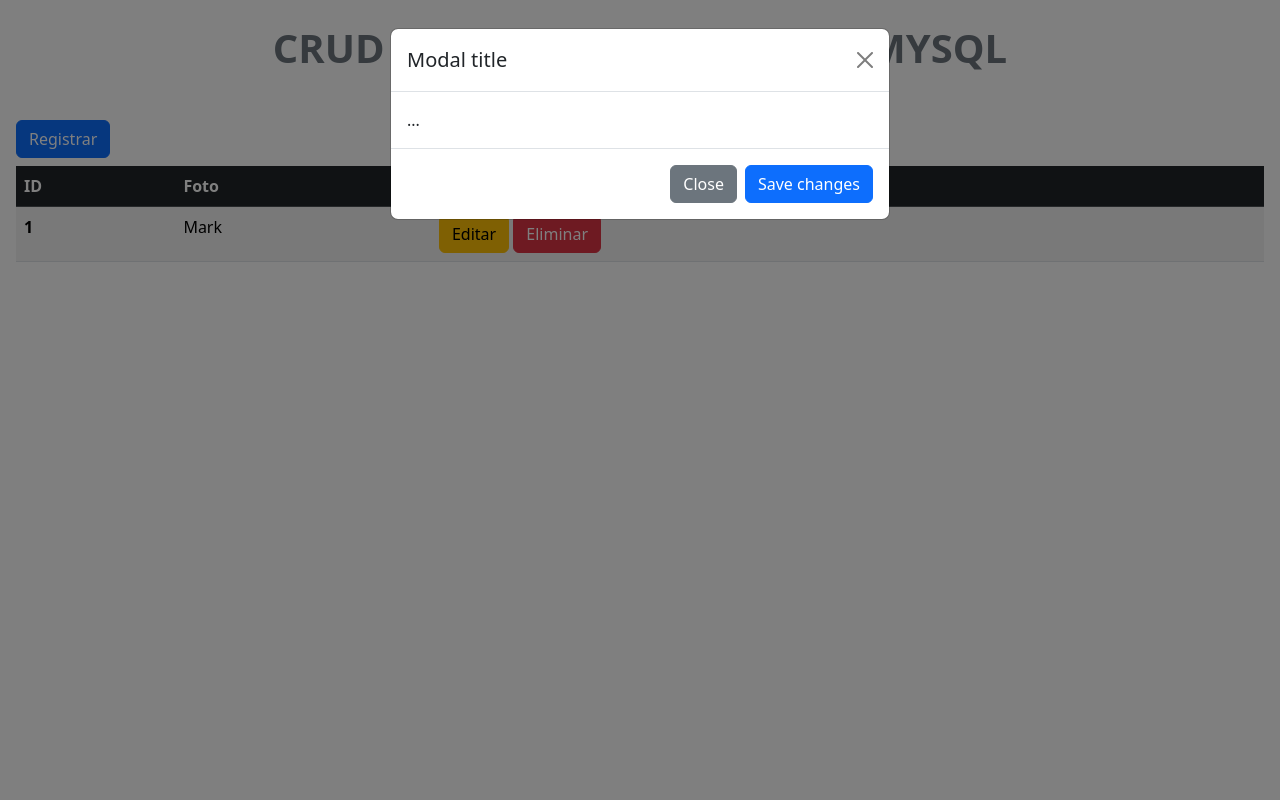
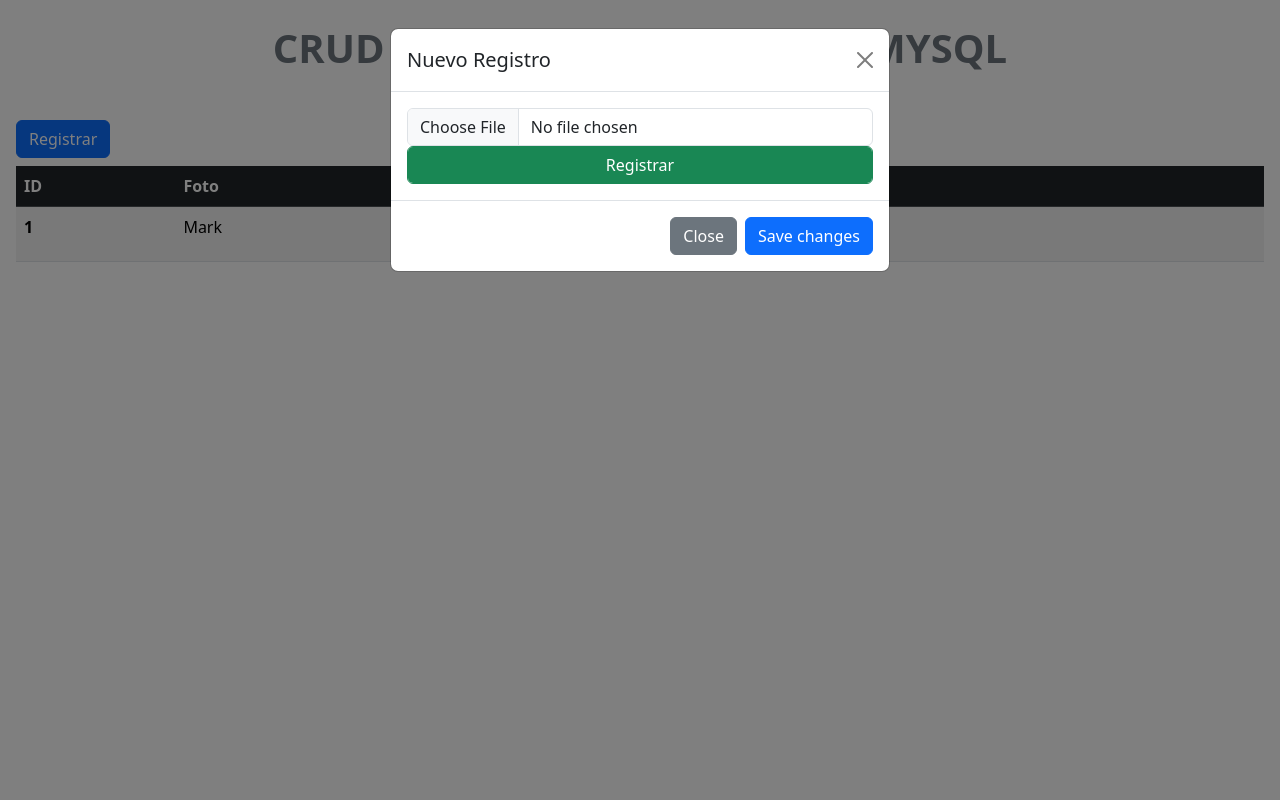
Before and after one commit to devos10/crud_imagenes, a PHP site: page / in a window 1280 px wide, after a click on "Registrar". Run offline with PHP 8.4, Linux system fonts and the light colour scheme.

Commit message:
Agregando formulario al modal con estilos

```diff
--- a/index.php
+++ b/index.php
@@ -23,11 +23,16 @@
             <div class="modal-dialog">
                 <div class="modal-content">
                     <div class="modal-header">
-                        <h1 class="modal-title fs-5" id="exampleModalLabel">Modal title</h1>
+                        <h1 class="modal-title fs-5" id="exampleModalLabel">Nuevo Registro</h1>
                         <button type="button" class="btn-close" data-bs-dismiss="modal" aria-label="Close"></button>
                     </div>
                     <div class="modal-body">
-                        ...
+                        <form action="" enctype="multipart/form-data">
+                            <input type="file" class="form-control" name="imagen">
+                            <input type="submit" value="Registrar" name="btnRegistrar" class="form-control btn btn-success">
+
+
+                        </form>
                     </div>
                     <div class="modal-footer">
                         <button type="button" class="btn btn-secondary" data-bs-dismiss="modal">Close</button>
```
